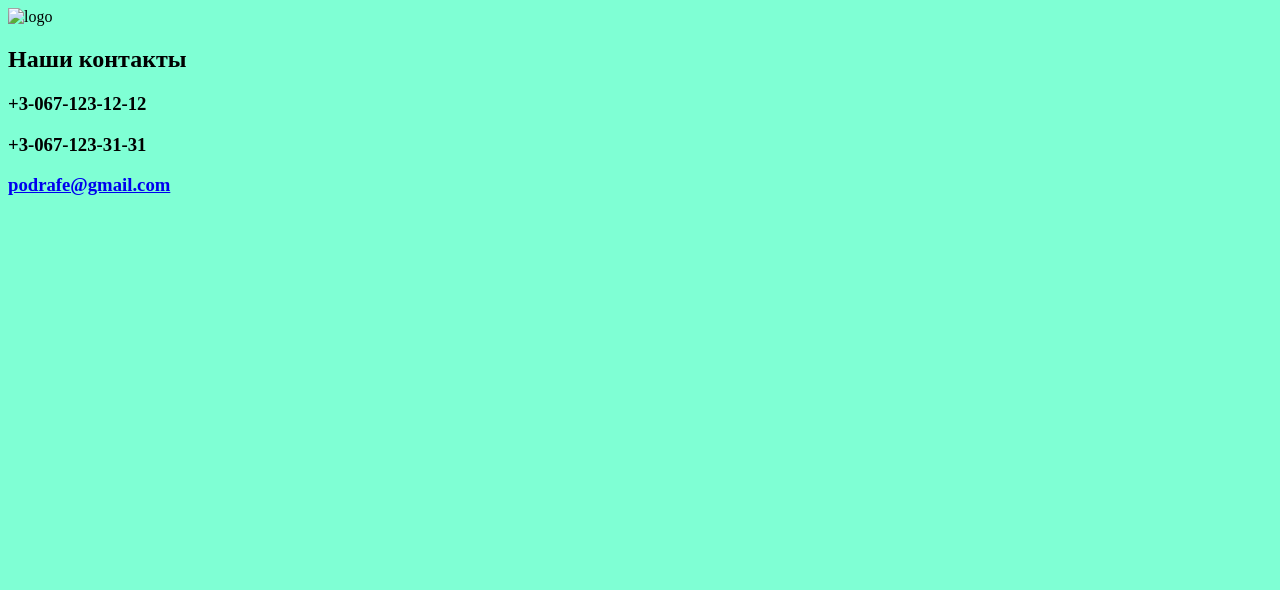
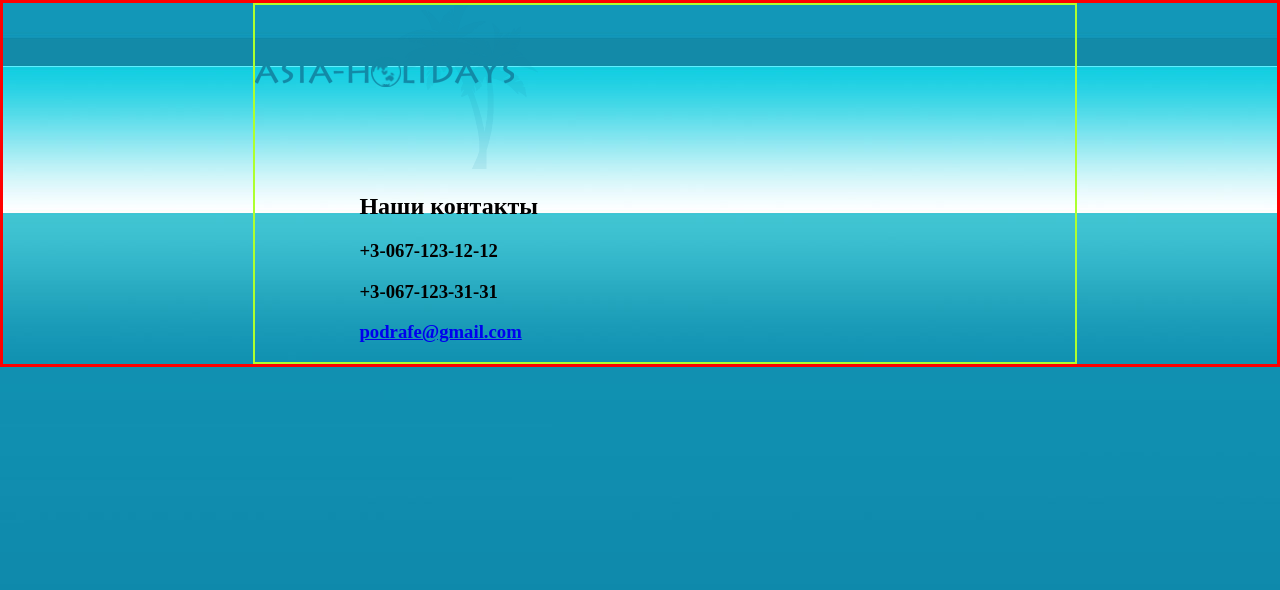
Before and after one commit to PavelFE/Trevel, a website: page app/index.html in a window 1280 px wide. Drawn offline with Linux system fonts and the light colour scheme; files whose address does not match are found by name.

Commit message:
travel site123

```diff
--- a/app/index.html
+++ b/app/index.html
@@ -9,6 +9,7 @@
     <link rel="stylesheet" href="sass/main.css">
 </head>
 <body>
+<div class="main_content">
 <header class="top_logo">
     <div class="logo">
         <img src="img/logo.png" alt="logo">
@@ -20,5 +21,12 @@
         <h3><a href="mailto:podrafe@gmail.com">podrafe@gmail.com</a></h3>
     </div>
 </header>
+    <content>
+
+    </content>
+    <footer>
+
+    </footer>
+</div>
 </body>
 </html>
--- a/app/sass/main.sass
+++ b/app/sass/main.sass
@@ -1,2 +1,23 @@
 body
-  background-color: aquamarine
+  padding:
+    top: 0
+    bottom: 0
+    left: 250px
+    right: 200px
+  margin: 0
+  background: url("..//img/Background.jpg")
+  border: 3px solid red
+
+.main_content
+  border: 2px solid greenyellow
+
+header
+  display: flex
+  display: inline-block
+
+img
+  width: 283px
+  height: 164px
+
+.contacts
+  float: right
```
Also changed, not shown: add/css/main.css (deleted), app/img/Background.jpg (added), app/img/blue_lines.png (added), app/img/butan.jpg (added), app/img/india.jpg (added), app/img/logo.png (added), app/img/main_image.jpg (added), app/img/mald.jpg (added), app/img/nepal.jpg (added), app/img/photo.png (added), app/img/shri.jpg (added), app/img/tibet.jpg (added), app/sass/main.css, 1 other file.
